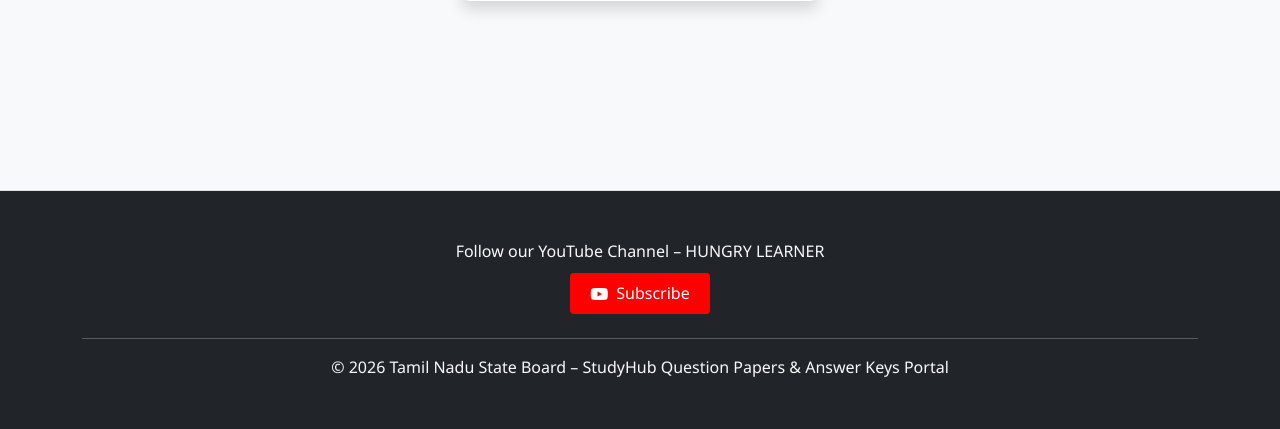
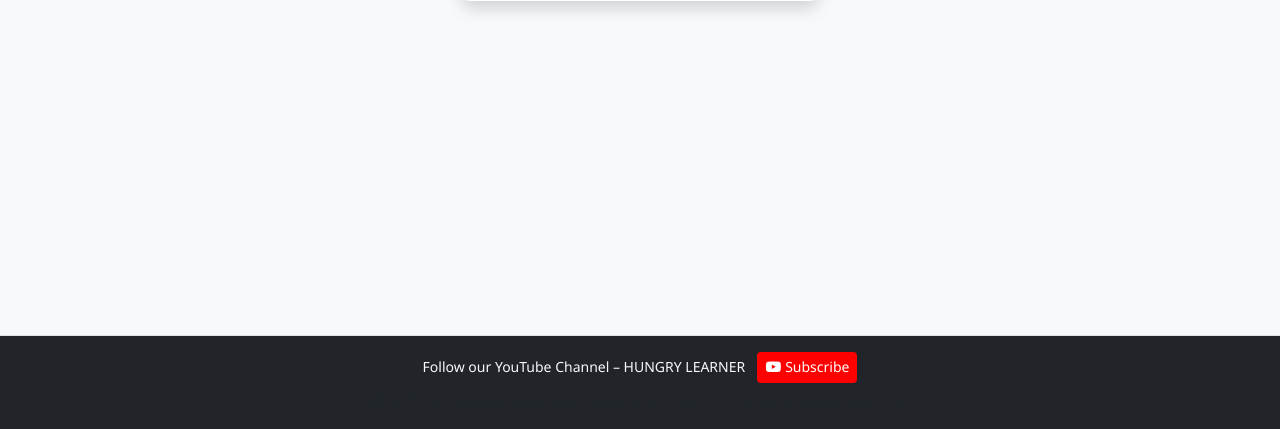
Before and after one commit to Sharruk/LMS-updated, a Flask app: page /admin in a window 1280 px wide. Shown: the part 371-800 px from the top of the page. Run offline with Flask 3, Linux system fonts and the light colour scheme.

Commit message:
Update footer to include YouTube link and branding
Modify the base HTML template to integrate a sticky footer with a YouTube channel subscription button and update the copyright information.

Replit-Commit-Author: Agent
Replit-Commit-Session-Id: e2f9bb1c-e21c-4826-afb3-7893365ab7d0
Replit-Commit-Checkpoint-Type: intermediate_checkpoint
Replit-Commit-Event-Id: dfbe3c22-d1b5-46d3-addc-a49e332823eb
Replit-Commit-Screenshot-Url: https://storage.googleapis.com/screenshot-production-us-central1/86cf4e0a-b762-4f03-bf88-46d85885f00e/e2f9bb1c-e21c-4826-afb3-7893365ab7d0/fAKlSA2
Replit-Helium-Checkpoint-Created: true

```diff
--- a/templates/base.html
+++ b/templates/base.html
@@ -63,16 +63,15 @@
         {% block content %}{% endblock %}
     </main>
 
-    <footer class="footer mt-auto py-5">
+    <footer class="footer mt-auto py-3">
         <div class="container text-center">
-            <div class="mb-4">
-                <p class="mb-2">Follow our YouTube Channel – HUNGRY LEARNER</p>
-                <a href="https://www.youtube.com/@HUNGRYLEARNER" target="_blank" class="subscribe-btn">
-                    <i class="fab fa-youtube me-2"></i> Subscribe
+            <div class="mb-2">
+                <span class="small me-2">Follow our YouTube Channel – HUNGRY LEARNER</span>
+                <a href="https://www.youtube.com/@HUNGRYLEARNER" target="_blank" class="subscribe-btn px-2 py-1 small">
+                    <i class="fab fa-youtube me-1"></i> Subscribe
                 </a>
             </div>
-            <hr class="bg-secondary">
-            <p class="mb-0">&copy; 2026 Tamil Nadu State Board – StudyHub Question Papers & Answer Keys Portal</p>
+            <p class="mb-0 small text-muted">&copy; 2026 Tamil Nadu State Board – StudyHub Question Papers & Answer Keys Portal</p>
         </div>
     </footer>
 
```
Also changed, not shown: attached_assets/image_1770530730297.png (added).
